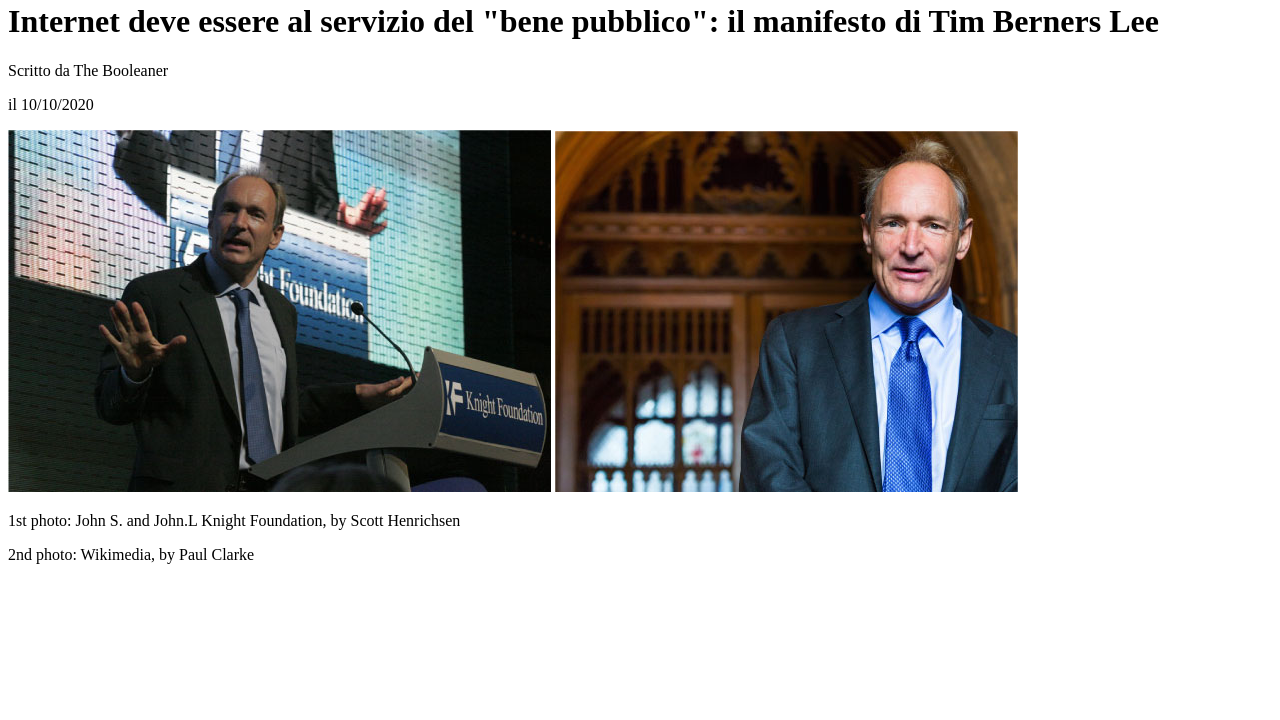
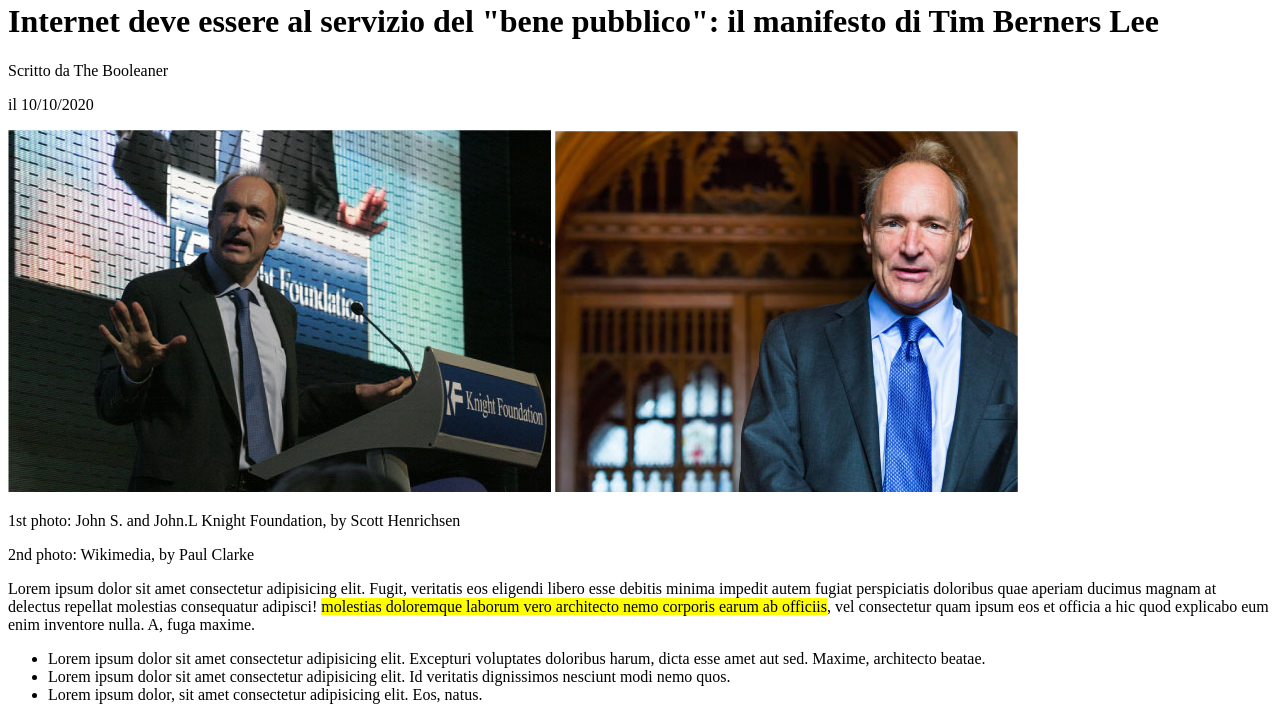
Before and after one commit to simone-nolberto/html-css-booleaner, a plain HTML site: page index.html in a window 1280 px wide. Shown: the part 351-1071 px from the top of the page. Before the commit the page ends 931 px from the top, so only its background shows below. Drawn offline with Linux system fonts and the light colour scheme.

Commit message:
main
primo paragrafo+ul

```diff
--- a/index.html
+++ b/index.html
@@ -19,7 +19,19 @@
         <p>1st photo: John S. and John.L Knight Foundation, by Scott Henrichsen</p>
         <p>2nd photo: Wikimedia, by Paul Clarke </p>
     </header>
-    <main id="site_main"></main>
+    <main id="site_main">
+        <div>
+            Lorem ipsum dolor sit amet consectetur adipisicing elit. Fugit, veritatis eos eligendi libero esse debitis minima impedit autem fugiat perspiciatis doloribus quae aperiam ducimus magnam at delectus repellat molestias consequatur adipisci! <mark>molestias doloremque laborum vero architecto nemo corporis earum ab officiis</mark>, vel consectetur quam ipsum eos et officia a hic quod explicabo eum enim inventore nulla. A, fuga maxime.
+        </div>
+        <ul>
+            <li>Lorem ipsum dolor sit amet consectetur adipisicing elit. Excepturi voluptates doloribus harum, dicta esse amet aut sed. Maxime, architecto beatae.
+            </li>
+            <li>Lorem ipsum dolor sit amet consectetur adipisicing elit. Id veritatis dignissimos nesciunt modi nemo quos.
+            </li>
+            <li>Lorem ipsum dolor, sit amet consectetur adipisicing elit. Eos, natus.
+            </li>
+        </ul>
+    </main>
     <footer id="site_footer"></footer>
 </body>
 </html>
```
